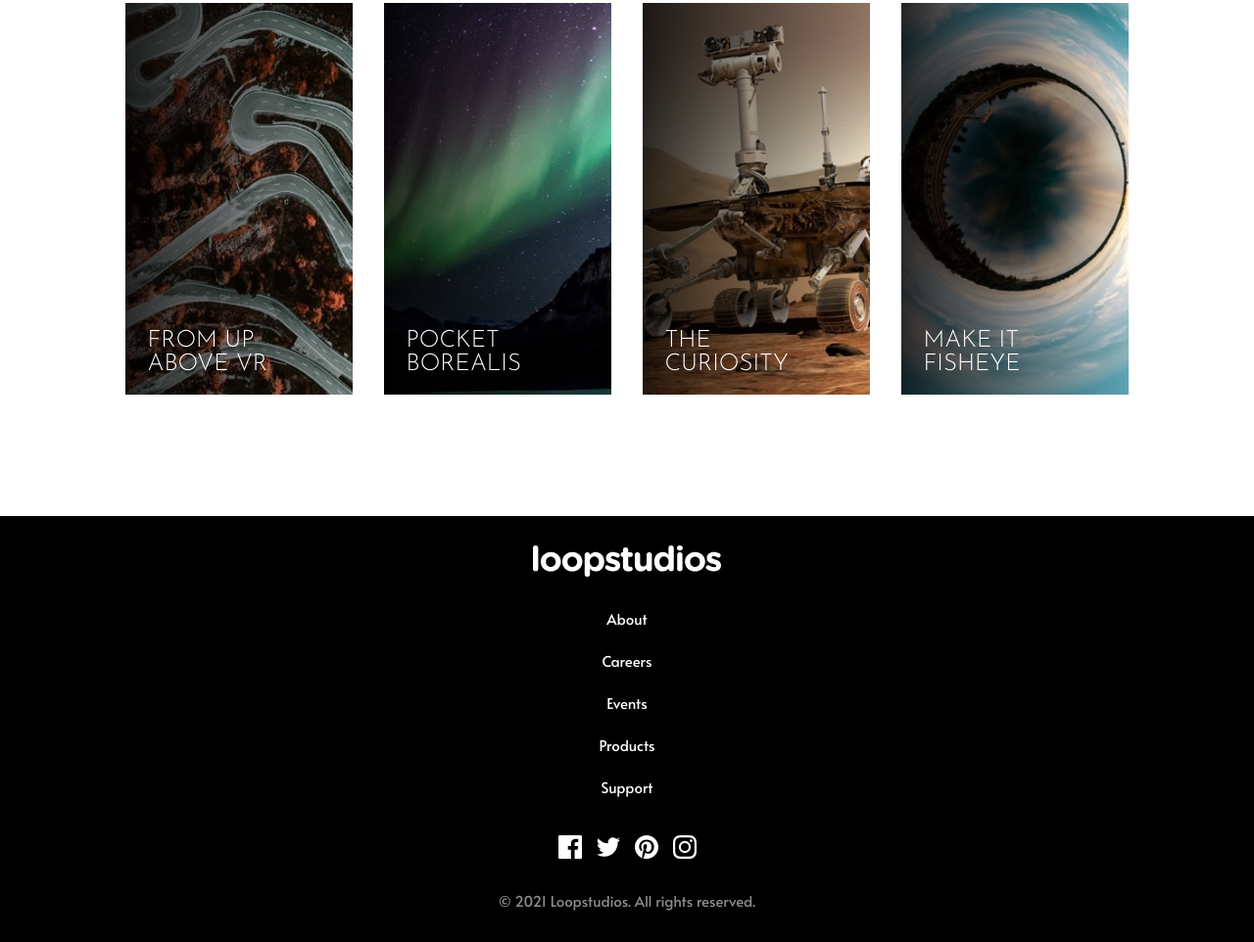
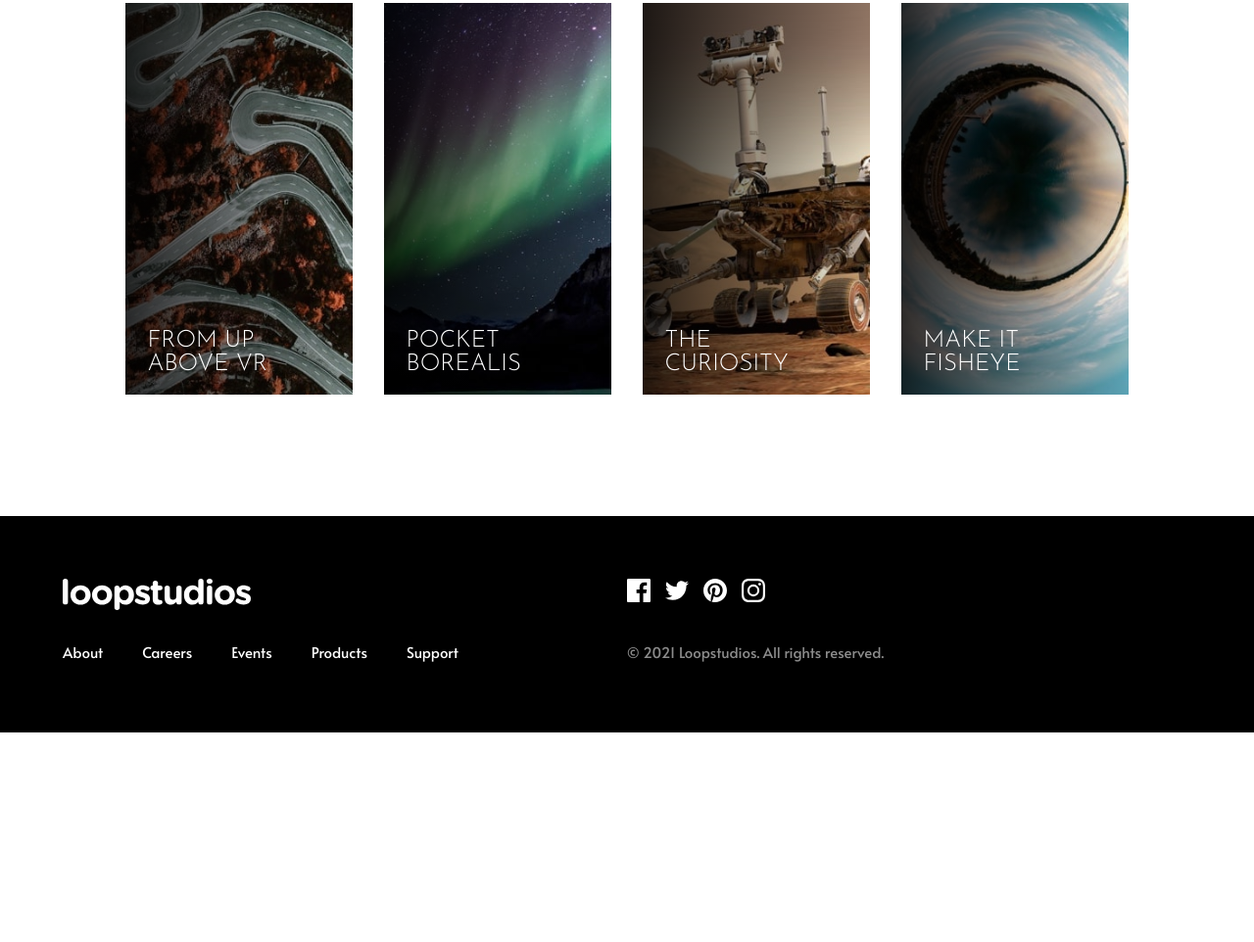
Before and after one commit to Paul-HenryN/fem-loopstudios-landing-page, a website: page index.html in a window 1280 px wide. Shown: the part 1732-2694 px from the top of the page at 98% size. After the commit the page ends 2480 px from the top, so only its background shows below. Drawn offline with Linux system fonts and the light colour scheme.

Commit message:
add footer state

```diff
--- a/index.html
+++ b/index.html
@@ -170,17 +170,7 @@
     </main>
 
     <footer class="footer">
-      <img src="./images/logo.svg" alt="Loopstudios' logo" />
-
-      <ul role="list" class="menu footer__menu">
-        <li class="menu__item"><a href="#" class="menu__link">About</a></li>
-        <li class="menu__item"><a href="#" class="menu__link">Careers</a></li>
-        <li class="menu__item"><a href="#" class="menu__link">Events</a></li>
-        <li class="menu__item">
-          <a href="#" class="menu__link">Products</a>
-        </li>
-        <li class="menu__item"><a href="#" class="menu__link">Support</a></li>
-      </ul>
+      <img src="./images/logo.svg" alt="Loopstudios' logo" style="--order: -2;"/>
 
       <ul role="list" class="footer__social">
         <li>
@@ -205,6 +195,16 @@
         </li>
       </ul>
 
+      <ul role="list" class="menu footer__menu" style="--order: -1;">
+        <li class="menu__item"><a href="#" class="menu__link">About</a></li>
+        <li class="menu__item"><a href="#" class="menu__link">Careers</a></li>
+        <li class="menu__item"><a href="#" class="menu__link">Events</a></li>
+        <li class="menu__item">
+          <a href="#" class="menu__link">Products</a>
+        </li>
+        <li class="menu__item"><a href="#" class="menu__link">Support</a></li>
+      </ul>
+
       <p>© 2021 Loopstudios. All rights reserved.</p>
     </footer>
   </body>
--- a/src/scss/block/_footer.scss
+++ b/src/scss/block/_footer.scss
@@ -7,7 +7,11 @@
     display: grid;
     place-items: center;
     row-gap: 2rem;
-    padding: 2em 5%;
+    padding: 4rem 5%;
+
+    & > * {
+        order: var(--order);
+    }
 
     @at-root &__menu {
         flex-direction: column;
--- a/src/scss/state/_all.scss
+++ b/src/scss/state/_all.scss
@@ -6,3 +6,4 @@
 @use "./card";
 @use "./button";
 @use "./grid";
+@use "./footer";
--- /dev/null
+++ b/src/scss/state/_footer.scss
@@ -0,0 +1,13 @@
+@use "../abstracts/mixins" as mix;
+
+.footer {
+    @include mix.mediaQuery(tabletLandscape) {
+        grid-template-columns: repeat(2, 50%);
+        place-items: start;
+
+        @at-root &__menu {
+            flex-direction: row;
+            --order: 0 !important;
+        }
+    }
+}
```
Also changed, not shown: public/css/main.css, 1 other file.
